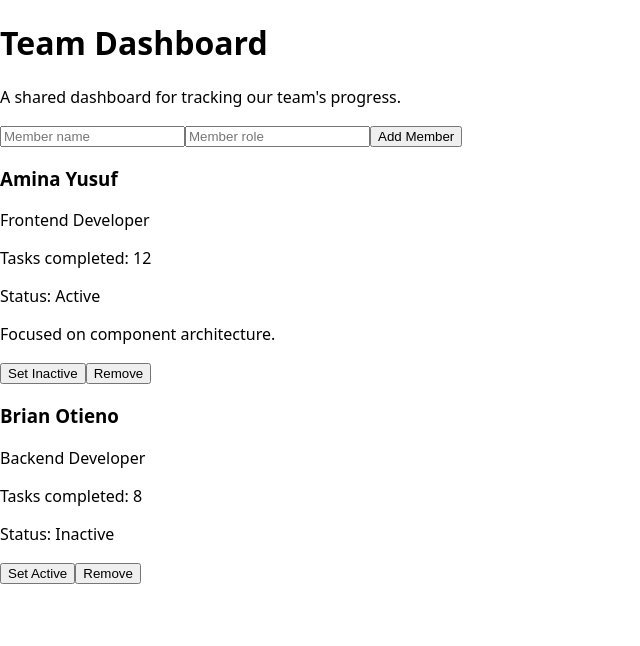
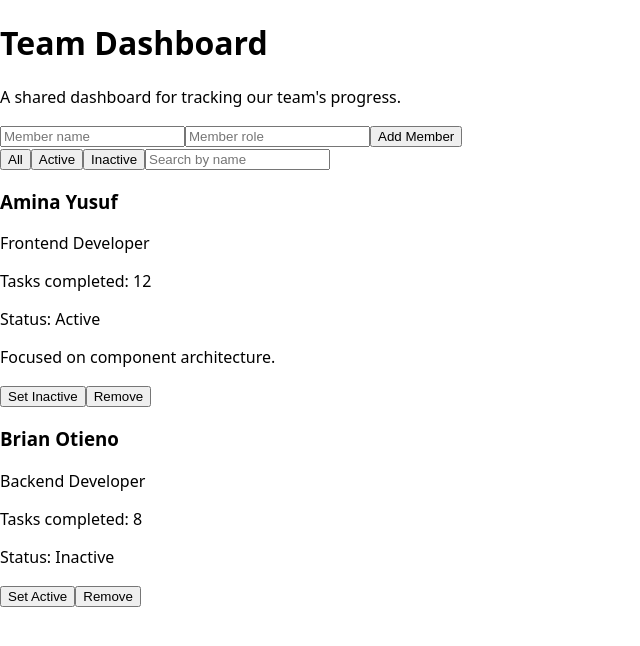
Before and after one commit to code2811/coding-party-react-exercises7, a React (Vite) app: page / in a window 1280 px wide. Shown: the top 646 px of the page, without its empty margins (0-640 px from the left). Built offline with nearby package versions, Linux system fonts and the light colour scheme.

Commit message:
Add member status filters and search

```diff
--- a/src/TeamDashboard.tsx
+++ b/src/TeamDashboard.tsx
@@ -23,10 +23,14 @@ const initialMembers: Member[] = [
   },
 ]
 
+type StatusFilter = 'all' | 'active' | 'inactive'
+
 function TeamDashboard() {
   const [members, setMembers] = useState<Member[]>(initialMembers)
   const [newName, setNewName] = useState<string>('')
   const [newRole, setNewRole] = useState<string>('')
+  const [statusFilter, setStatusFilter] = useState<StatusFilter>('all')
+  const [searchTerm, setSearchTerm] = useState<string>('')
 
   function handleNameChange(event: ChangeEvent<HTMLInputElement>) {
     setNewName(event.target.value)
@@ -68,6 +72,16 @@ function TeamDashboard() {
     )
   }
 
+  const visibleMembers = members
+    .filter((member) => {
+      if (statusFilter === 'active') return member.isActive
+      if (statusFilter === 'inactive') return !member.isActive
+      return true
+    })
+    .filter((member) =>
+      member.name.toLowerCase().includes(searchTerm.trim().toLowerCase())
+    )
+
   return (
     <>
       <h1>Team Dashboard</h1>
@@ -89,8 +103,26 @@ function TeamDashboard() {
         <button type="submit">Add Member</button>
       </form>
 
+      <div className="dashboard-filters">
+        <button type="button" onClick={() => setStatusFilter('all')}>
+          All
+        </button>
+        <button type="button" onClick={() => setStatusFilter('active')}>
+          Active
+        </button>
+        <button type="button" onClick={() => setStatusFilter('inactive')}>
+          Inactive
+        </button>
+        <input
+          type="text"
+          placeholder="Search by name"
+          value={searchTerm}
+          onChange={(event) => setSearchTerm(event.target.value)}
+        />
+      </div>
+
       <div className="dashboard-grid">
-        {members.map((member) => (
+        {visibleMembers.map((member) => (
           <MemberCard
             key={member.id}
             member={member}
```
